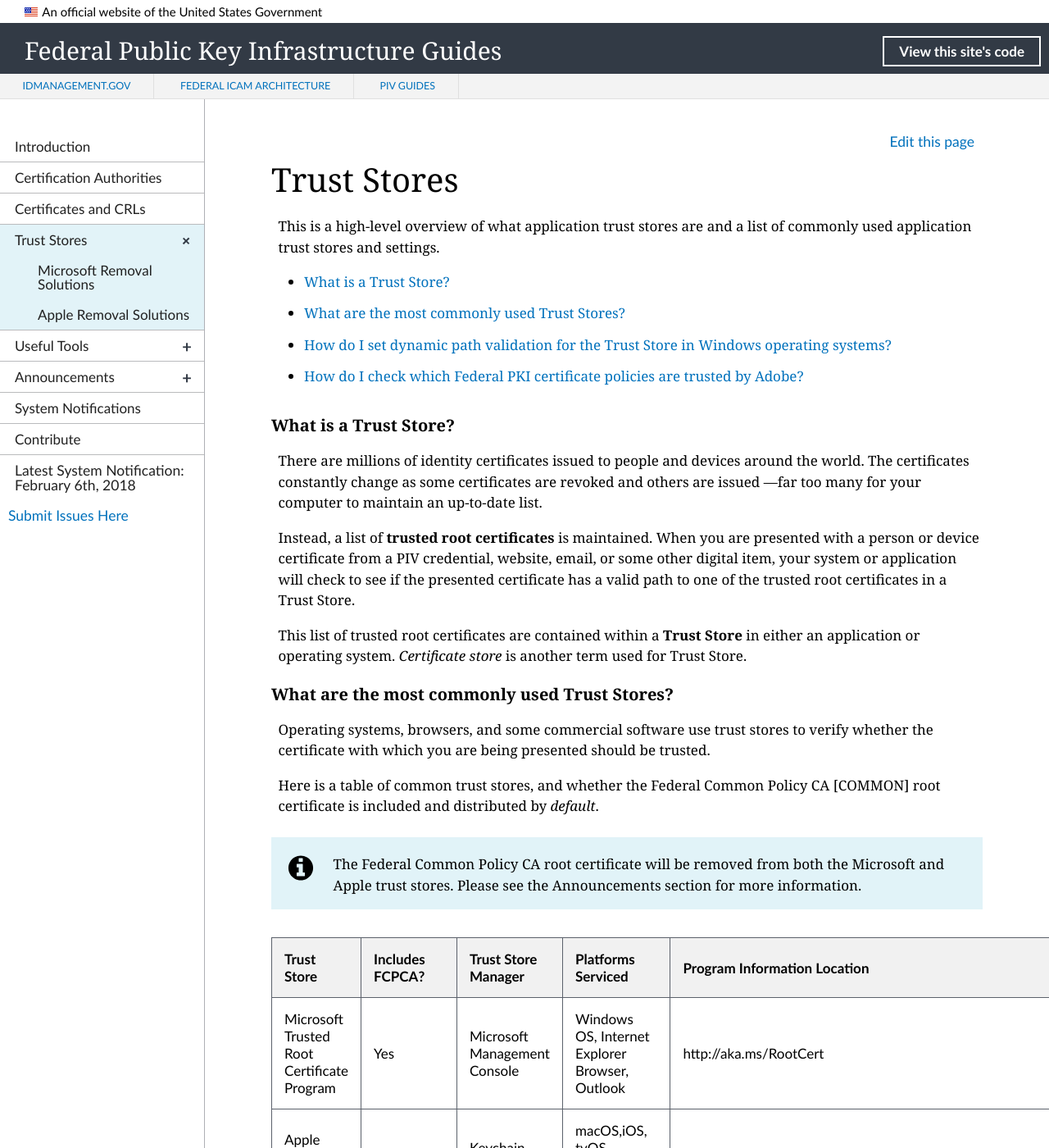
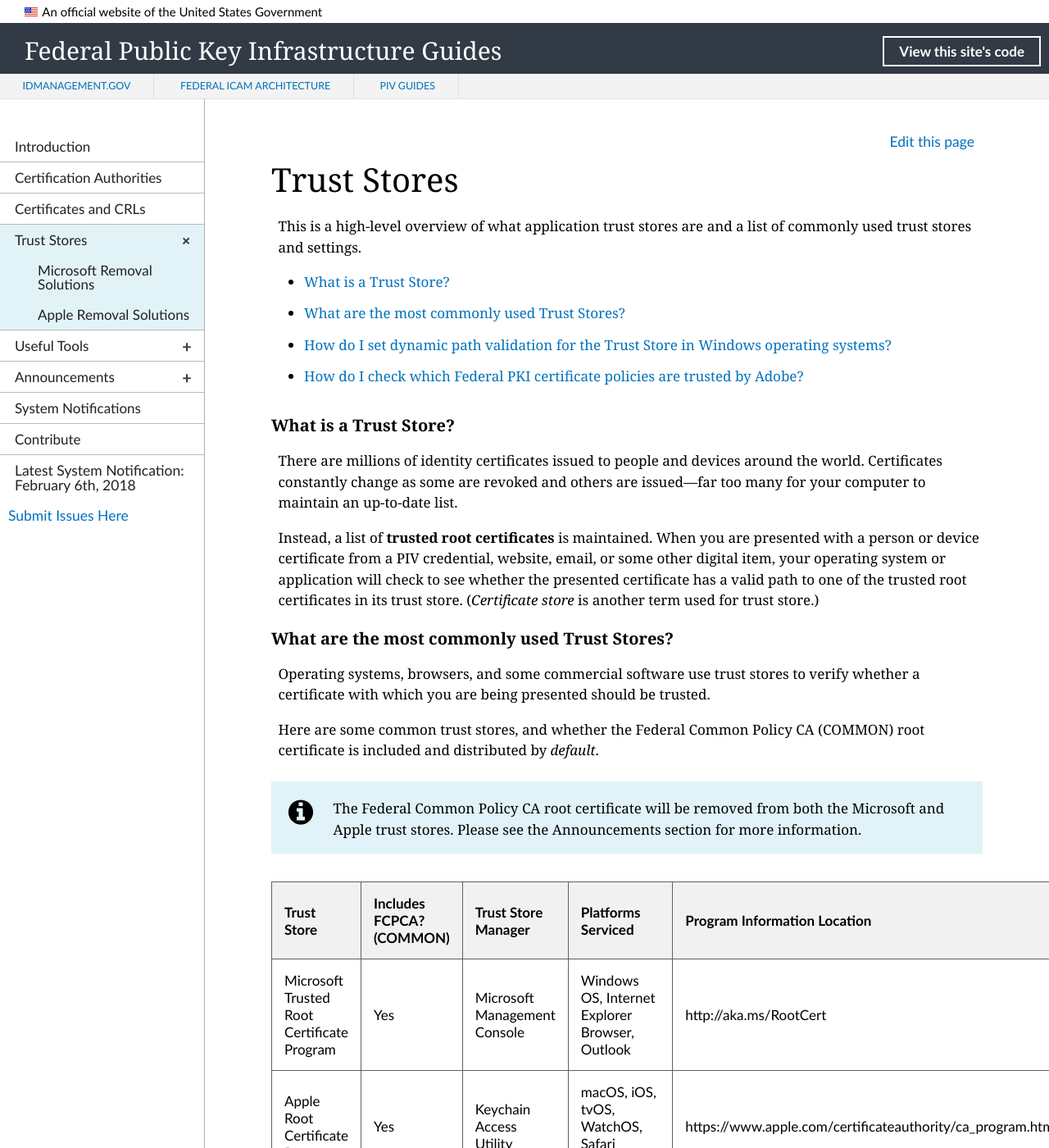
Before and after one commit to GSA/fpki-guides, a Jekyll site: the page built from _truststores/00_index.md, in a window 1280 px wide and 1400 px high. Shown: the whole window at 82% size. Built offline with Jekyll 4.4.1, drawn with Linux system fonts in a browser that asks for light colours; nearby versions of some CDN libraries; library files that are not in the unit come from our copies; some of the changed text lies outside the part shown.

Commit message:
Update 00_index.md
Edits

```diff
--- a/_truststores/00_index.md
+++ b/_truststores/00_index.md
@@ -5,7 +5,7 @@
 permalink: /truststores/
 ---
 
-This is a high-level overview of what application trust stores are and a list of commonly used application trust stores and settings.
+This is a high-level overview of what application trust stores are and a list of commonly used trust stores and settings.
 
 * [What is a Trust Store?](#what-is-a-trust-store)
 * [What are the most commonly used Trust Stores?](#what-are-the-most-commonly-used-trust-stores)
@@ -14,30 +14,28 @@
 
 
 ### What is a Trust Store?
-There are millions of identity certificates issued to people and devices around the world.  The certificates constantly change as some certificates are revoked and others are issued &mdash;far too many for your computer to maintain an up-to-date list.
+There are millions of identity certificates issued to people and devices around the world.  Certificates constantly change as some are revoked and others are issued&mdash;far too many for your computer to maintain an up-to-date list.
 
-Instead, a list of **trusted root certificates** is maintained.  When you are presented with a person or device certificate from a PIV credential, website, email, or some other digital item, your system or application will check to see if the presented certificate has a valid path to one of the trusted root certificates in a Trust Store.
-
-This list of trusted root certificates are contained within a **Trust Store** in either an application or operating system.   _Certificate store_ is another term used for Trust Store.
+Instead, a list of **trusted root certificates** is maintained.  When you are presented with a person or device certificate from a PIV credential, website, email, or some other digital item, your operating system or application will check to see whether the presented certificate has a valid path to one of the trusted root certificates in its trust store. (_Certificate store_ is another term used for trust store.)
 
 ### What are the most commonly used Trust Stores?
-Operating systems, browsers, and some commercial software use trust stores to verify whether the certificate with which you are being presented should be trusted.
+Operating systems, browsers, and some commercial software use trust stores to verify whether a certificate with which you are being presented should be trusted.
 
-Here is a table of common trust stores, and whether the Federal Common Policy CA [COMMON] root certificate is included and distributed by _default_.
+Here are some common trust stores, and whether the Federal Common Policy CA (COMMON) root certificate is included and distributed by _default_.
 
 {% include alert-info.html content="The Federal Common Policy CA root certificate will be removed from both the Microsoft and Apple trust stores.  Please see the Announcements section for more information. " %}
 
-Trust Store|Includes FCPCA?|Trust Store Manager|Platforms Serviced|Program Information Location
+Trust Store|Includes FCPCA?<br>(COMMON)|Trust Store Manager|Platforms Serviced|Program Information Location
 ---|---|---|---|---
 Microsoft Trusted Root Certificate Program|Yes|Microsoft Management Console|Windows OS, Internet Explorer Browser, Outlook|http://aka.ms/RootCert
-Apple Root Certificate Program|Yes|Keychain Access Utility|macOS,iOS, tvOS, WatchOS, Safari Browser|https://www.apple.com/certificateauthority/ca_program.html
+Apple Root Certificate Program|Yes|Keychain Access Utility|macOS, iOS, tvOS, WatchOS, Safari Browser|https://www.apple.com/certificateauthority/ca_program.html
 Mozilla Network Security Services (NSS)|No |Browser Trust Store|Firefox, Thunderbird, Linux Operating Systems|https://www.mozilla.org/en-US/about/governance/policies/security-group/certs/policy/
 Adobe Approved Trust List|Yes|Application Trust Store|Adobe Acrobat|https://helpx.adobe.com/acrobat/kb/approved-trust-list2.html
 Java Root Certificate Program|No (pending application)|Java Applet|Java Distributions|http://www.oracle.com/technetwork/java/javase/javasecarootcertsprogram-1876540.html
-Google|No|Google Admin Console|Chrome Browser, Android, and ChromiumOS|https://www.chromium.org/Home/chromium-security/root-ca-policy
-Opera|No longer operates its own program and relies upon Mozilla.
+Google|No|Google Admin Console|Chrome Browser, Android OS, Chromium OS|https://www.chromium.org/Home/chromium-security/root-ca-policy
+Opera|No longer operates its own program and relies on Mozilla
 
-{% include alert-info.html content="Google Chrome uses the Trust Store of the operating system on Windows, Apple, and Android systems. Linux-based systems distribute the Mozilla NSS Library which may be modified by each version of Linux." %}
+{% include alert-info.html content="Google Chrome uses the trust store of the operating system on Microsoft, Apple, and Android systems. Linux-based systems distribute the Mozilla NSS Library, which may be modified by each version of Linux." %}
 
 
 ### How do I set dynamic path validation for the Trust Store in Windows operating systems?
@@ -47,33 +45,33 @@
 Dynamic path validation is a registry setting:
 
   1. HKEY_LOCAL_MACHINE\SOFTWARE\Microsoft\Cryptography\OID\EncodingType 0\ CertDllCreateCertificateChainEngine\Config
-  1. Create a new DWORD entry
-  2. Add **_MaxAIAUrlRetrievalCertCount_** as the **name**
-  3. Set the value to **30**
-  4. A system reboot is required
+  1. Create a new DWORD entry.
+  2. Add **_MaxAIAUrlRetrievalCertCount_** as the **name**.
+  3. Set the value to **30**.
+  4. Reboot your system (required).
 
 All registry settings for managed Federal Government computers should use group policy objects or the automated configuration management tools available in your agency.
 
 ### How do I see which Federal PKI certificate policies are trusted by Adobe?
 
-Federal PKI certificates may be used for digitally signing documents between federal agencies and with business partners.  Adobe is just one option used for digital signatures, and a common question is "which certificate policies are trusted?"
+Federal PKI certificates may be used for digitally signing documents between federal agencies and with business partners.  Adobe is just one option used for digital signatures.
 
-You can view which certificate policies are trusted in Adobe Acrobat:
+A common question is "which certificate policies are trusted?" You can view the certificate policies that are trusted in Adobe Acrobat:
 
   1. Open Adobe Acrobat.
-  1. Edit > Preferences > Signatures > Identities & Trusted Certificates
-  2. Choose _Trusted Certificates_ from the left-hand sidebar
-  3. Choose _Federal Common Policy CA_ and then the _Certificate Details_ tab
-  3. Choose the _Certificate Viewer_ window, and click on the _Policies_ tab to see _Policy Restrictions_
-  4. In _Certificate Policies_ , you will see a comma-separated list of policy Object Identifiers (OIDs).
+  1. _Edit_ > _Preferences_ > _Signatures_ > _Identities & Trusted Certificates_.
+  2. Choose _Trusted Certificates_ from the left-hand sidebar.
+  3. Choose _Federal Common Policy CA_ and then the _Certificate Details_ tab.
+  3. Choose the _Certificate Viewer_ window, and click the _Policies_ tab to see _Policy Restrictions_.
+  4. In _Certificate Policies_, you will see a comma-separated list of policy Object Identifiers (OIDs).
 
 
-This is the current list for Federal Common Policy CA:
+The current policy OID list for the Federal Common Policy CA is:
 
 | Common Policy                                 | Common OID                | Certificate Use                                                                   |
 |-----------------------------------------------|---------------------------|-----------------------------------------------------------------------------------|
 | Common Hardware                               | 2.16.840.1.101.3.2.1.3.7  | PIV and Federal Bridge Medium Hardware Token                                      |
-| Federal Bridge Medium Hardware Commercial Best Practice* | 2.16.840.1.101.3.2.1.3.15 | Federal Bridge Medium Hardware Token (PKI Trusted Roles may not be U.S. Citizens) |
+| Federal Bridge Medium Hardware Commercial Best Practice* | 2.16.840.1.101.3.2.1.3.15 | Federal Bridge Medium Hardware Token (PKI Trusted Roles may not be U.S. citizens) |
 | Common High                                   | 2.16.840.1.101.3.2.1.3.16 | High Assurance Policy                                                             |
 | PIV-I Hardware                                | 2.16.840.1.101.3.2.1.3.18 | PIV-Interoperable                                                                 |
 | SHA-1 Hardware                                | 2.16.840.1.101.3.2.1.3.24 | SHA-1 Medium Hardware Tokens through SHA-1 Federal Root CA                |
```
